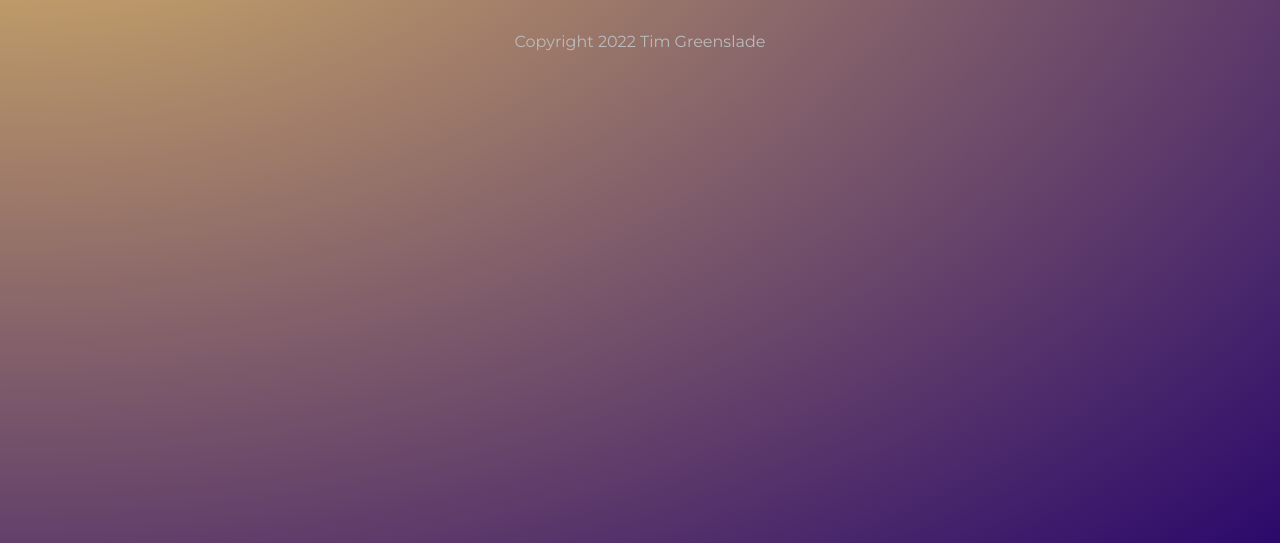
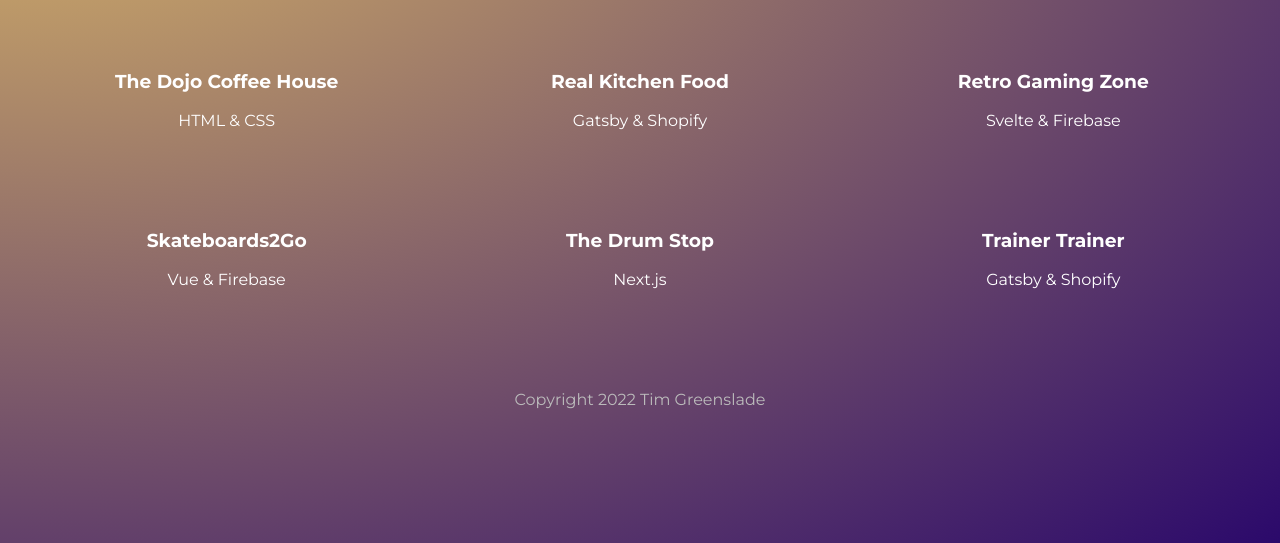
Before and after one commit to treegroves/portfolio-gatsby, a Gatsby site: page /projects in a window 1280 px wide. Shown: the part 257-800 px from the top of the page. Built offline with nearby package versions, Linux system fonts and the light colour scheme; Gatsby itself is replaced by a stand-in of ours.

Commit message:
Add fetching and listing for projects

```diff
--- a/src/pages/projects/index.js
+++ b/src/pages/projects/index.js
@@ -1,15 +1,26 @@
-import { graphql } from "gatsby"
+import { graphql, Link } from "gatsby"
 import React from "react"
 import Layout from "../../components/Layout"
 import * as styles from "../../styles/projects.module.css"
 
 export default function Projects({ data }) {
   console.log(data)
+  const projects = data.allMarkdownRemark.nodes
   return (
     <Layout>
       <div className={styles.portfolio}>
         <h2>Portfolio</h2>
         <h3>Projects & Websites I've Created</h3>
+        <div className={styles.projects}>
+          {projects.map(project => (
+            <Link to={"/projects/" + project.frontmatter.slug} key={project.id}>
+              <div>
+                <h3>{project.frontmatter.title}</h3>
+                <p>{project.frontmatter.stack}</p>
+              </div>
+            </Link>
+          ))}
+        </div>
       </div>
     </Layout>
   )
--- a/src/styles/projects.module.css
+++ b/src/styles/projects.module.css
@@ -9,3 +9,18 @@
   font-size: 2em;
   font-weight: 400;
 }
+.projects {
+  display:grid;
+  grid-template-columns: 1fr 1fr 1fr;
+  grid-gap: 80px;
+  margin: 80px 20px;
+}
+.projects > h3 {
+  text-align: center;
+  margin: 20px auto 0px;
+  font-weight: 500;
+}
+.projects > p {
+  color: #ccc;
+  margin-top: 4px;
+}
```
